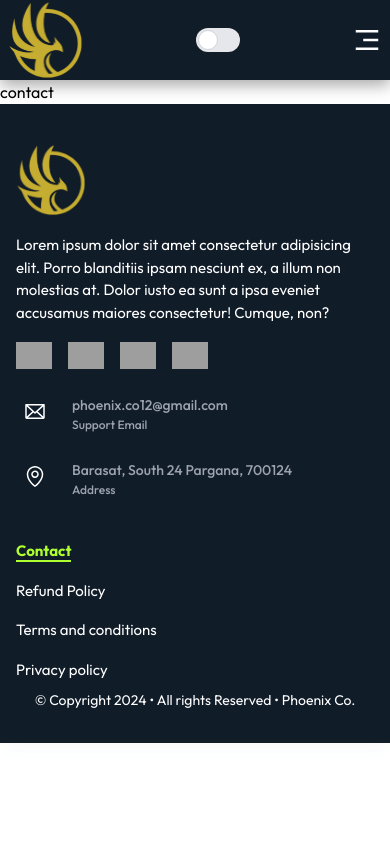
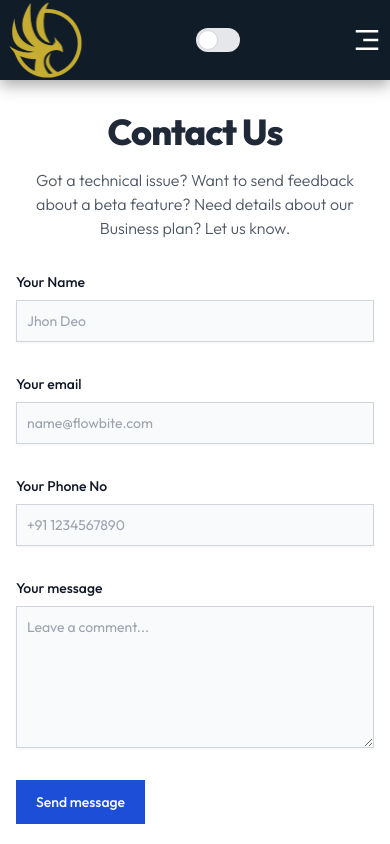
Before and after one commit to Abhishek-Royy/phoenix-official, a React (Vite) app in the folder frontend/: page /contact in a window 390 px wide. Shown: the top 844 px of the page. Built offline with nearby package versions, Linux system fonts and the light colour scheme; grey boxes are pictures that could not be loaded.

Commit message:
dark and light mode add

```diff
--- a/frontend/index.html
+++ b/frontend/index.html
@@ -6,7 +6,7 @@
     <meta name="viewport" content="width=device-width, initial-scale=1.0" />
     <title>Phoenix- a tech service provider</title>
   </head>
-  <body>
+  <body className="dark">
     <div id="root"></div>
     <script type="module" src="/src/main.jsx"></script>
   </body>
--- a/frontend/src/components/Navbar.jsx
+++ b/frontend/src/components/Navbar.jsx
@@ -52,8 +52,12 @@ const Navbar = () => {
             </NavLink>
           </li>
         ))}
+
+        <Toggle />
       </ul>
-      <Toggle />
+      <div className="flex md:hidden">
+        <Toggle />
+      </div>
       {/* Mobile Navigation Menu Toggle */}
       <div onClick={handleNav} className="block md:hidden">
         {nav ? <IoCloseSharp size={30} /> : <RiMenu3Fill size={30} />}
@@ -63,7 +67,7 @@ const Navbar = () => {
         initial={false}
         animate={nav ? "open" : "closed"}
         variants={variants}
-        className={`fixed md:hidden left-0 top-20 w-full h-full border-r border-r-gray-900 bg-[#ffffff41] ease-in-out duration-100 ${
+        className={`fixed md:hidden left-0 top-20 w-full h-full border-r border-r-gray-900 bg-[#101A26] ease-in-out duration-75 ${
           nav ? "block" : "hidden"
         }`}
       >
@@ -72,7 +76,7 @@ const Navbar = () => {
           <NavLink to={item.route} onClick={() => setNav(false)}>
             <li
               key={item.id}
-              className=" p-4 text-3xl border-b-2 border-white rounded-xl duration-300 hover:text-black text-black cursor-pointer  my-5"
+              className=" p-4 text-3xl border-b-2 border-white rounded-xl duration-300 hover:text-black text-white cursor-pointer  my-5"
             >
               {item.text}
             </li>
@@ -84,7 +88,6 @@ const Navbar = () => {
 };
 
 export default Navbar;
-
 
 // import React, { useState, useEffect } from "react";
 // import { IoCloseSharp } from "react-icons/io5";
--- a/frontend/src/index.css
+++ b/frontend/src/index.css
@@ -48,7 +48,7 @@ body {
 
 .active{
   color: greenyellow;
-  border-bottom: 2px solid greenyellow; /* Optionally add a bottom border */
+
   font-weight: bold;
 }
 
--- a/frontend/src/pages/Contactpage.jsx
+++ b/frontend/src/pages/Contactpage.jsx
@@ -1,11 +1,94 @@
-import React from 'react'
+import React from "react";
 
 function Contactpage() {
+  const handleSubmit = (e) => {
+    e.preventDefault();
+    // Add form submission logic here
+  };
+
   return (
     <div>
-      contact
+      <section className="bg-[#fff] dark:bg-[#111C29]">
+        <div className="py-8 lg:py-16 px-4 mx-auto max-w-screen-md">
+          <h2 className="mb-4 text-4xl tracking-tight font-extrabold text-center text-gray-800 dark:text-white">
+            Contact Us
+          </h2>
+          <p className="mb-8 lg:mb-16 font-light text-center text-gray-600 dark:text-gray-400 sm:text-xl">
+            Got a technical issue? Want to send feedback about a beta feature?
+            Need details about our Business plan? Let us know.
+          </p>
+          <form onSubmit={handleSubmit} className="space-y-8">
+            <div>
+              <label
+                htmlFor="name"
+                className="block mb-2 text-sm font-medium text-gray-900 dark:text-gray-300"
+              >
+                Your Name
+              </label>
+              <input
+                type="name"
+                id="name"
+                className="shadow-sm bg-gray-50 border border-gray-300 text-gray-900 text-sm rounded-lg focus:ring-primary-500 focus:border-primary-500 block w-full p-2.5 dark:bg-gray-700 dark:border-gray-600 dark:placeholder-gray-400 dark:text-white dark:focus:ring-primary-500 dark:focus:border-primary-500 dark:shadow-sm-light"
+                placeholder="Jhon Deo"
+                required
+              />
+            </div>
+            <div>
+              <label
+                htmlFor="email"
+                className="block mb-2 text-sm font-medium text-gray-900 dark:text-gray-300"
+              >
+                Your email
+              </label>
+              <input
+                type="email"
+                id="email"
+                className="shadow-sm bg-gray-50 border border-gray-300 text-gray-900 text-sm rounded-lg focus:ring-primary-500 focus:border-primary-500 block w-full p-2.5 dark:bg-gray-700 dark:border-gray-600 dark:placeholder-gray-400 dark:text-white dark:focus:ring-primary-500 dark:focus:border-primary-500 dark:shadow-sm-light"
+                placeholder="name@flowbite.com"
+                required
+              />
+            </div>
+            <div>
+              <label
+                htmlFor="phone"
+                className="block mb-2 text-sm font-medium text-gray-900 dark:text-gray-300"
+              >
+                Your Phone No
+              </label>
+              <input
+                type="tel"
+                id="phone"
+                className="shadow-sm bg-gray-50 border border-gray-300 text-gray-900 text-sm rounded-lg focus:ring-primary-500 focus:border-primary-500 block w-full p-2.5 dark:bg-gray-700 dark:border-gray-600 dark:placeholder-gray-400 dark:text-white dark:focus:ring-primary-500 dark:focus:border-primary-500 dark:shadow-sm-light"
+                placeholder="+91 1234567890"
+                required
+              />
+            </div>
+
+            <div className="sm:col-span-2">
+              <label
+                htmlFor="message"
+                className="block mb-2 text-sm font-medium text-gray-900 dark:text-gray-400"
+              >
+                Your message
+              </label>
+              <textarea
+                id="message"
+                rows="6"
+                className="block p-2.5 w-full text-sm text-gray-900 bg-gray-50 rounded-lg shadow-sm border border-gray-300 focus:ring-primary-500 focus:border-primary-500 dark:bg-gray-700 dark:border-gray-600 dark:placeholder-gray-400 dark:text-white dark:focus:ring-primary-500 dark:focus:border-primary-500"
+                placeholder="Leave a comment..."
+              ></textarea>
+            </div>
+            <button
+              type="submit"
+              className="py-3 px-5 text-sm font-medium text-center text-white rounded-lg bg-blue-700 sm:w-fit hover:bg-blue-800 focus:ring-4 focus:outline-none focus:ring-blue-300 dark:bg-blue-600 dark:hover:bg-blue-700 dark:focus:ring-blue-800"
+            >
+              Send message
+            </button>
+          </form>
+        </div>
+      </section>
     </div>
-  )
+  );
 }
 
-export default Contactpage
+export default Contactpage;
--- a/frontend/src/particals/Acchivements.jsx
+++ b/frontend/src/particals/Acchivements.jsx
@@ -8,7 +8,7 @@ function Achievements() {
   const fetchAchievements = async () => {
     try {
       const response = await axios.get(
-        `${import.meta.env.VITE_BACKEND_URL}/api/v1/achivements/achivements`
+        `${import.meta.env.VITE_BACKEND_URL}/achivements/achivements`
       );
       setallAchivements(response.data.message);
       console.log(allAchivements);
@@ -24,8 +24,8 @@ function Achievements() {
 
   return (
     <>
-      <div className=" bg-[#111C29] w-full md:px-32 py-20">
-        <h1 className="text-3xl font-bold text-center mb-20 text-gray-100">
+      <div className=" dark:bg-[#111C29] w-full md:px-32 py-20">
+        <h1 className="text-3xl font-bold text-center mb-20 dark:text-gray-100">
           Milestones of Excellence
         </h1>
         <div className="card-cont flex  flex-wrap md:w-full w-[92%] mx-auto  items-center justify-center gap-10">
--- a/frontend/src/particals/FirstSlider.jsx
+++ b/frontend/src/particals/FirstSlider.jsx
@@ -60,7 +60,7 @@ function FirstSlider() {
 
   return (
     <>
-      <div className="w-full relative z-50 h-auto px-2 md:px-32 py-16 bg-[#111C29]">
+      <div className="w-full relative z-50 h-auto px-2 md:px-32 py-16 dark:bg-[#111C29]">
         <div className="slider-container w-full h-full">
           <Slider {...settings}>
             {slideImage.map((item) => (
--- a/frontend/src/particals/TrustCompany.jsx
+++ b/frontend/src/particals/TrustCompany.jsx
@@ -1,8 +1,8 @@
 export default function TrustCompany() {
     return (
-      <div className="bg-[#111C29] py-24 sm:py-16">
+      <div className="dark:bg-[#111C29] bg-[#fff] py-24 sm:py-16">
         <div className="mx-auto max-w-7xl px-6 lg:px-8">
-          <h1 className="text-center text-3xl font-semibold leading-8 text-gray-100">
+          <h1 className="text-center text-3xl font-semibold leading-8 dark:text-gray-100">
             Trusted by the world’s most innovative teams
           </h1>
           <div className="mx-auto mt-10 grid max-w-lg grid-cols-4 items-center gap-x-8 gap-y-10 sm:max-w-xl sm:grid-cols-6 sm:gap-x-10 lg:mx-0 lg:max-w-none lg:grid-cols-5">
```
Also changed, not shown: frontend/src/particals/Servicesprovide.jsx (+7 -7 lines), frontend/src/particals/Testimonials.jsx (+10 -10 lines), frontend/src/particals/Toggle.jsx (+67 -57 lines).
